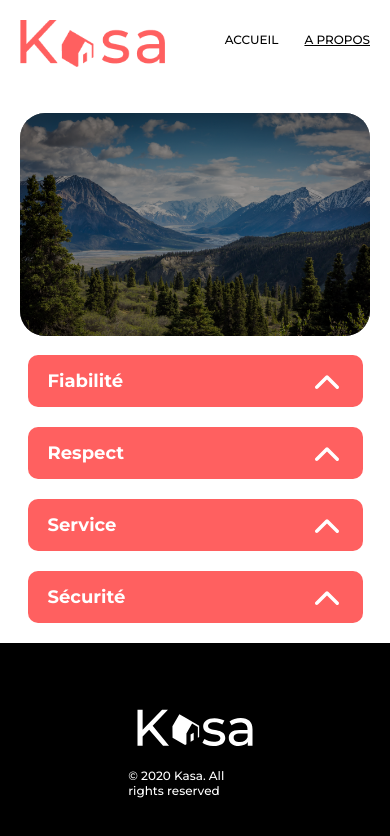
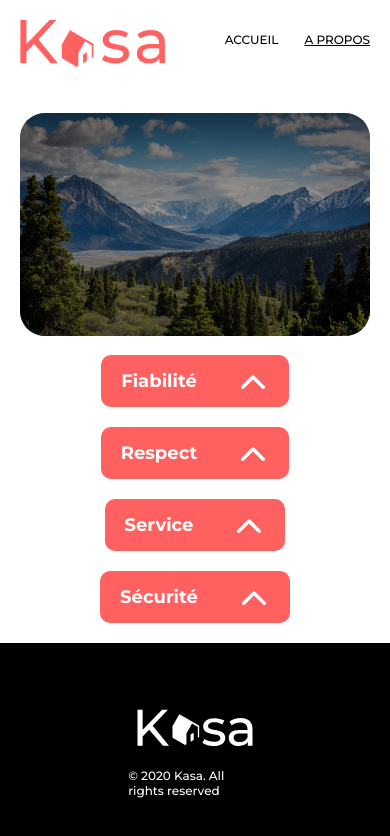
Before and after one commit to AraujoManon/Projet-8-, a React (Vite) app in the folder latest/: page /about in a window 390 px wide. Shown: the top 836 px of the page. Built offline with nearby package versions, Linux system fonts and the light colour scheme.

Commit message:
ajustement des Dropdowns

```diff
--- a/latest/src/assets/sass/dropdowns.scss
+++ b/latest/src/assets/sass/dropdowns.scss
@@ -22,17 +22,21 @@
   }
 
   .dropdown {
-    width: 100%;
+    max-width: 983px;
     display: flex;
     flex-direction: column;
     align-items: center;
+    @media (max-width: 768px) {
+      max-width: 400px;
+    }
+    @media (max-width: 475px) {
+      max-width: 295px;
+    }
   }
 
   .dropdownHeader,
   .dropdownContent {
     width: 100%;
-
-
   }
 
   .dropdownHeader {
@@ -47,15 +51,13 @@
     margin-bottom: 20px;
     @include mixins.montserrat-style(700);
     max-width: 983px;
+
     @media (max-width: 768px) {
       max-width: 400px;
-
     }
     @media (max-width: 475px) {
       max-width: 295px;
-
     }
-
 
     .arrow {
       transition: transform 0.3s ease;
```
